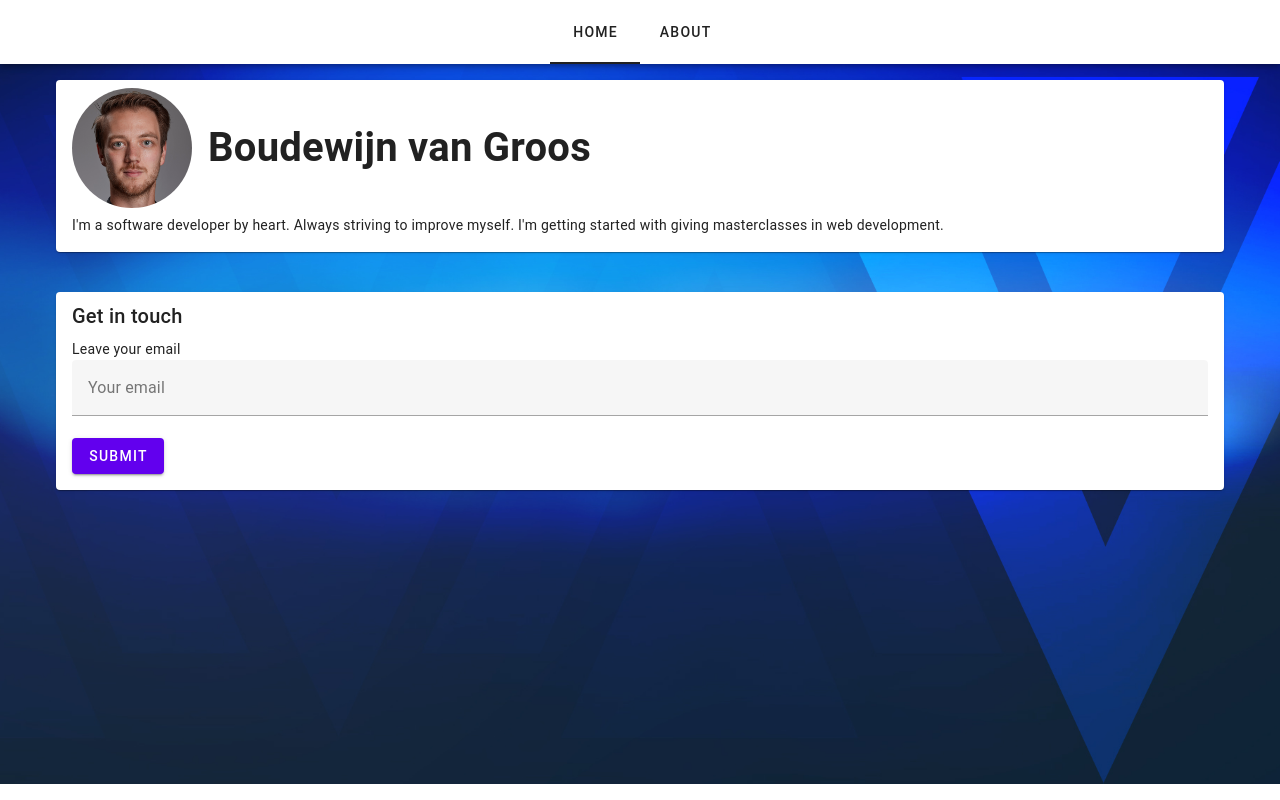
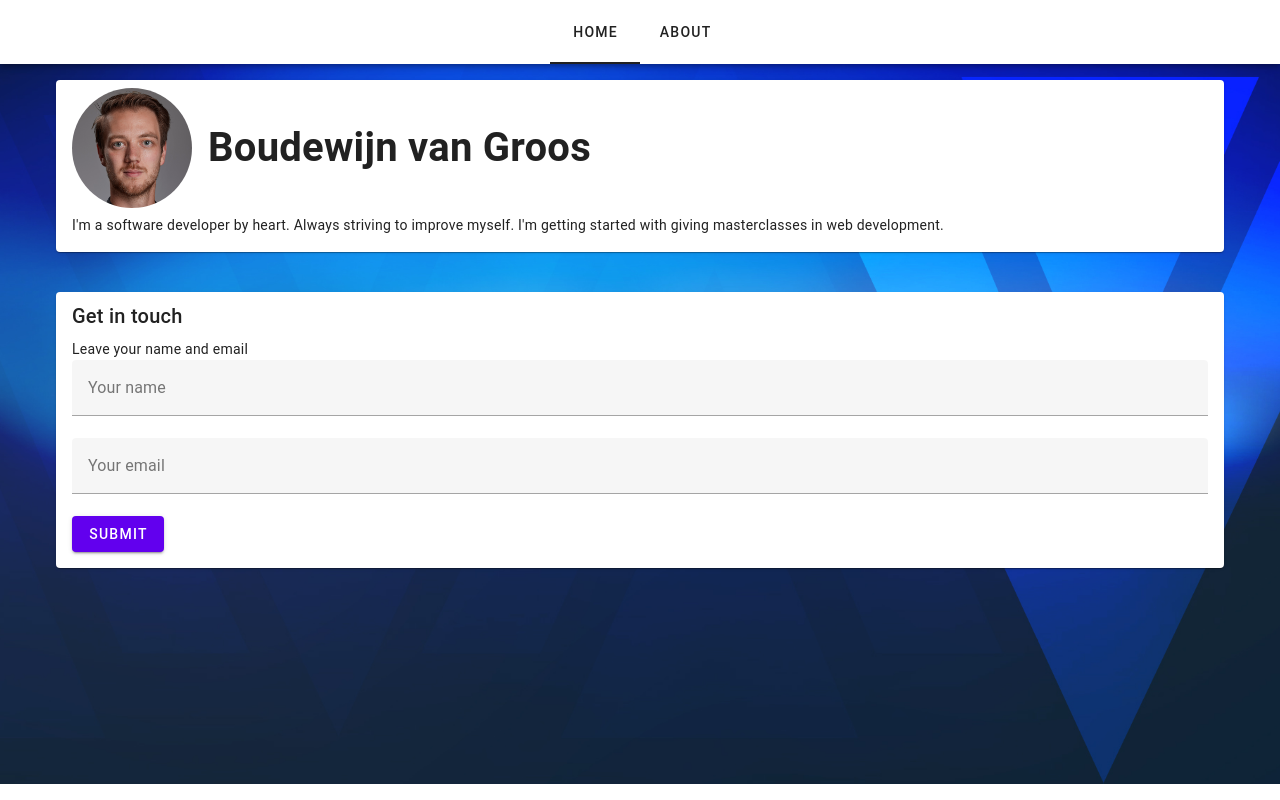
Before and after one commit to Kishlay2010/develop-my-website, a Nuxt app: page / in a window 1280 px wide. Built offline with nearby package versions, Linux system fonts and the light colour scheme.

Commit message:
Also receive people's name

```diff
--- a/pages/index.vue
+++ b/pages/index.vue
@@ -13,6 +13,7 @@
 const name = 'Boudewijn van Groos';
 
 // We'll get to this part later in the masterclass
+const senderName = ref("");
 const email = ref("");
 const showResponse = ref(false);
 const sendingForm = ref(false);
@@ -20,13 +21,13 @@ const sendingForm = ref(false);
 async function submitForm() {
   sendingForm.value = true;
   // TODO: change this to your own endpoint
-  const url = "https://script.google.com/macros/s/AKfycbzIWPXe7JL4Kz0VzfG7qTBTeJ8xRCv6h2cFNr2coKnYDckC3EeCgVPCDbQPRYrZ4Sp5/exec";
+  const url = "https://script.google.com/macros/s/AKfycbyWGXqQ6Z6x6CVKgBUEFL_yGitpTJTvMIYk9Fmta9T1_-ljTscOBhXqBgO-s_iTBT0V/exec";
   const response = await fetch(url, {
     method: "post",
     headers: {
       "Content-Type": "text/plain"
     },
-    body: JSON.stringify({ email: email.value }),
+    body: JSON.stringify({ email: email.value, name: senderName.value }),
     redirect: "follow"
   })
   if (response.ok) {
@@ -64,10 +65,11 @@ async function submitForm() {
             -->
     <VCardTitle>Get in touch</VCardTitle>
     <VCardText>
-      Leave your email
+      Leave your name and email
       <!-- With the @submit.prevent.stop="submitForm" we bind the submitForm function from the script to execute with the button in the form is clicked -->
       <VForm @submit.prevent.stop="submitForm">
         <!-- With the v-model we connect the email ref() to this email field. Whenever a user makes changes, those will be put into the email.value -->
+        <VTextField label="Your name" v-model="senderName" />
         <VTextField label="Your email" v-model="email" />
         <VBtn type="submit" color="primary">Submit</VBtn>
       </VForm>
```
